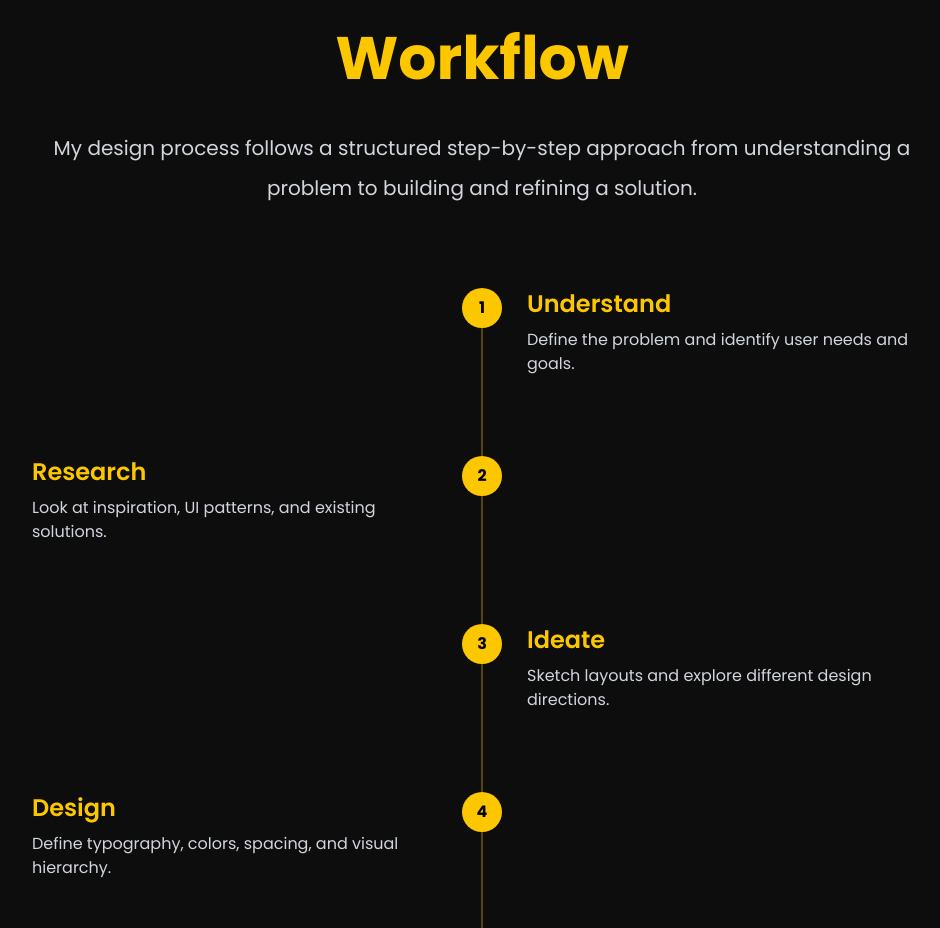
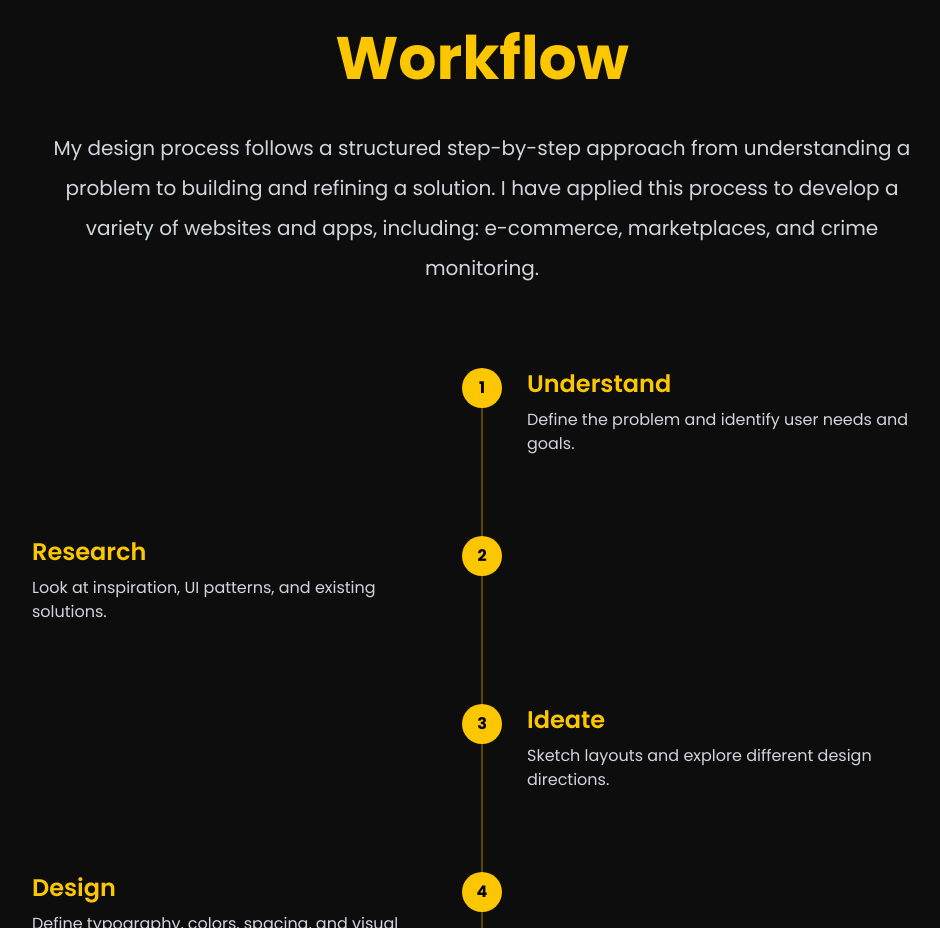
Before and after one commit to DanielZhu06/DanielZhuDesigns, a React app: page / in a window 1280 px wide. Shown: the part 1820-2748 px from the top of the page, without its empty margins (158-1098 px from the left). Built offline with nearby package versions, Linux system fonts and the light colour scheme; the HTML template or start-up script is replaced by a standard one.

Commit message:
updated workflow

```diff
--- a/src/components/Workflow.jsx
+++ b/src/components/Workflow.jsx
@@ -72,6 +72,8 @@ function Workflow() {
           My design process follows a structured
           step-by-step approach from understanding
           a problem to building and refining a solution.
+          I have applied this process to develop a variety of websites and apps, including:
+          e-commerce, marketplaces, and crime monitoring.
         </p>
 
         <div className="relative">
```
